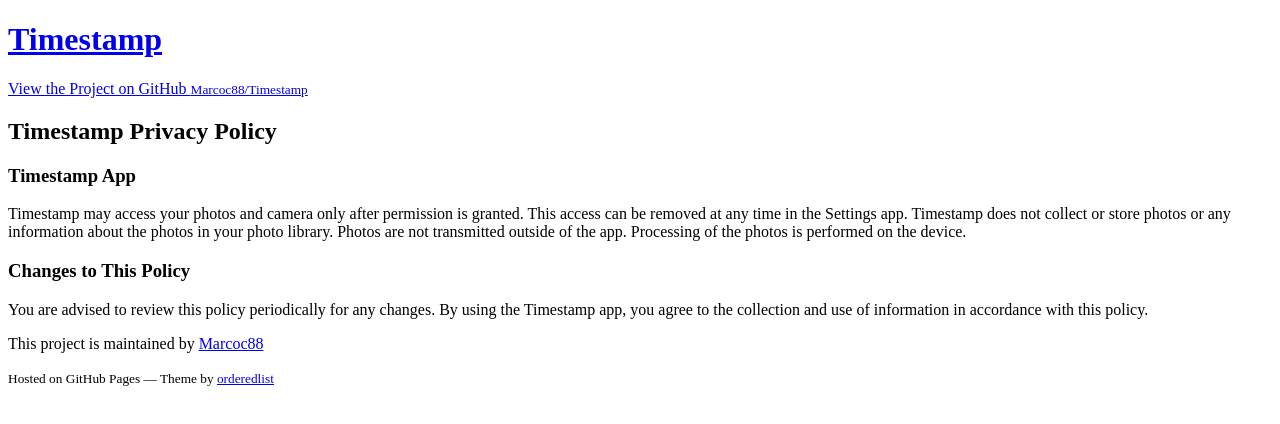
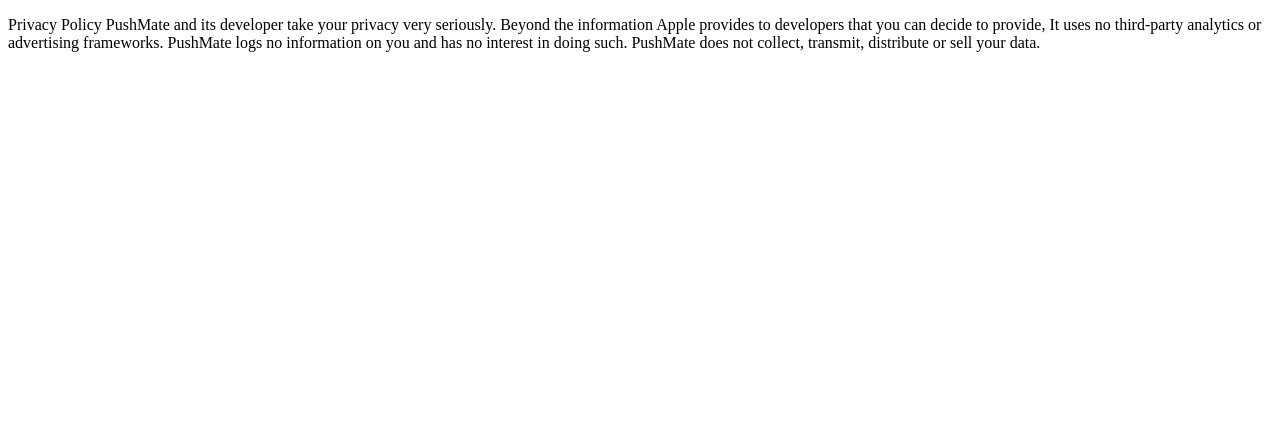
Before and after one commit to Jaiden1401/Jaiden1401.github.io, a plain HTML site: page index.html in a window 1280 px wide. Drawn offline with Linux system fonts and the light colour scheme.

Commit message:
Update index.html

```diff
--- a/index.html
+++ b/index.html
@@ -5,62 +5,13 @@
     <meta http-equiv="X-UA-Compatible" content="IE=edge">
     <meta name="viewport" content="width=device-width, initial-scale=1">
 
-<!-- Begin Jekyll SEO tag v2.5.0 -->
-<title>Timestamp Privacy Policy | Timestamp</title>
-<meta name="generator" content="Jekyll v3.7.4">
-<meta property="og:title" content="Timestamp Privacy Policy">
-<meta property="og:locale" content="en_US">
-<link rel="canonical" href="https://marcoc88.github.io/Timestamp/">
-<meta property="og:url" content="https://marcoc88.github.io/Timestamp/">
-<meta property="og:site_name" content="Timestamp">
-<script type="application/ld+json">
-{"headline":"Timestamp Privacy Policy","@type":"WebSite","url":"https://marcoc88.github.io/Timestamp/","name":"Timestamp","@context":"http://schema.org"}</script>
-<!-- End Jekyll SEO tag -->
+<title>Privacy Policy</title>
 
-    <link rel="stylesheet" href="/Timestamp/assets/css/style.css?v=ac6b4b2e6ac206b6fe35d543462db6b6145b3898">
-    <!--[if lt IE 9]>
-    <script src="//cdnjs.cloudflare.com/ajax/libs/html5shiv/3.7.3/html5shiv.min.js"></script>
-    <![endif]-->
-  </head>
+</head>
   <body>
-    <div class="wrapper">
-      <header>
-        <h1><a href="https://marcoc88.github.io/Timestamp/">Timestamp</a></h1>
+    <p>Privacy Policy
+      PushMate and its developer take your privacy very seriously. Beyond the information Apple provides to developers that you can decide to provide, It uses no third-party analytics or advertising frameworks. PushMate logs no information on you and has no interest in doing such.
 
-
-
-        <p></p>
-
-
-        <p class="view"><a href="https://github.com/Marcoc88/Timestamp">View the Project on GitHub <small>Marcoc88/Timestamp</small></a></p>
-
-
-
-
-
-      </header>
-      <section>
-
-      <h2 id="timestamp-privacy-policy">Timestamp Privacy Policy</h2>
-
-<h3 id="timestamp-app">Timestamp App</h3>
-<p>Timestamp may access your photos and camera only after permission is granted. This access can be removed at any time in the Settings app. Timestamp does not collect or store photos or any information about the photos in your photo library. Photos are not transmitted outside of the app. Processing of the photos is performed on the device.</p>
-
-<h3 id="changes-to-this-policy">Changes to This Policy</h3>
-<p>You are advised to review this policy periodically for any changes. By using the Timestamp app, you agree to the collection and use of information in accordance with this policy.</p>
-
-
-
-      </section>
-      <footer>
-
-        <p>This project is maintained by <a href="https://github.com/Marcoc88">Marcoc88</a></p>
-
-        <p><small>Hosted on GitHub Pages — Theme by <a href="https://github.com/orderedlist">orderedlist</a></small></p>
-      </footer>
-    </div>
-    <script src="/Timestamp/assets/js/scale.fix.js"></script>
-
-
+      PushMate does not collect, transmit, distribute or sell your data.</p>
 
 </body></html>
```
